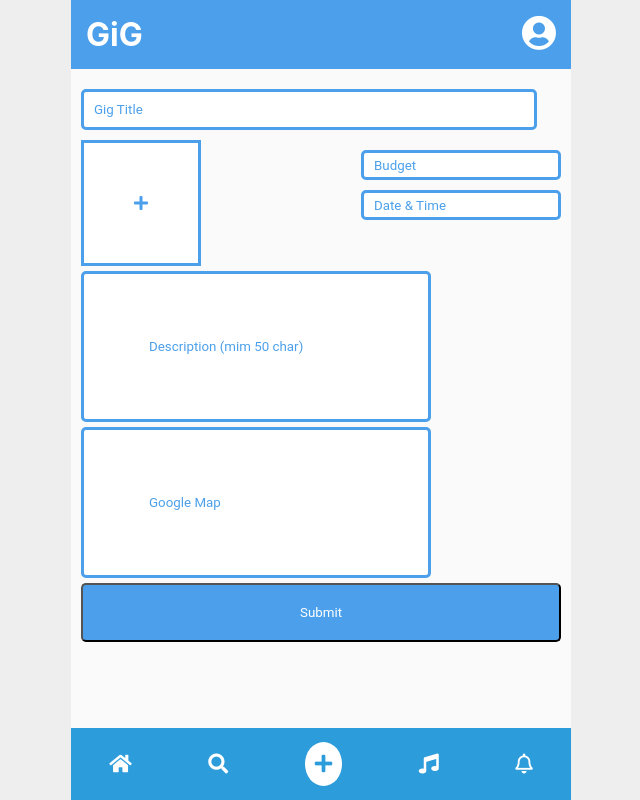
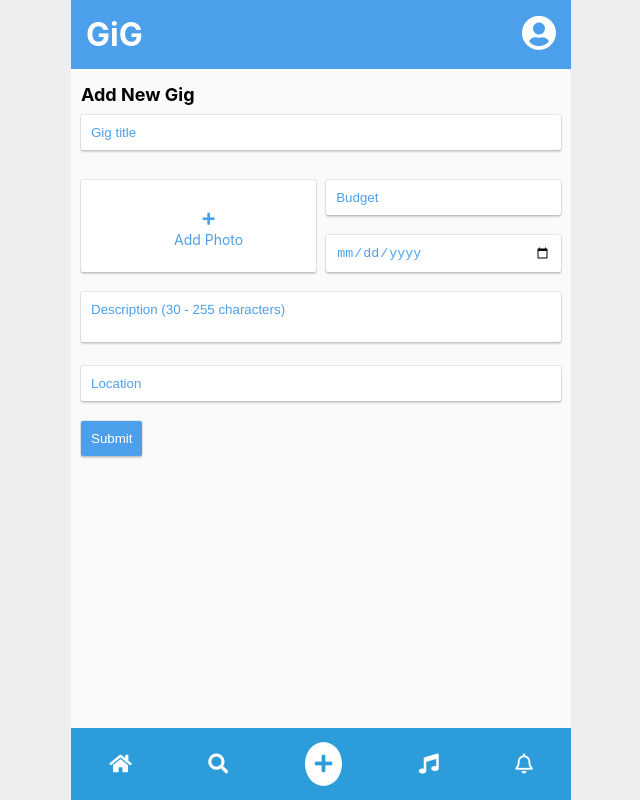
Before and after one commit to gig-indonesia/web, a React (Create React App) app: page /add in a window 1280 px wide. Shown: the whole page, without its empty margins (319-959 px from the left). Built offline with nearby package versions, Linux system fonts and the light colour scheme.

Commit message:
finish add component

```diff
--- a/src/App.css
+++ b/src/App.css
@@ -6,6 +6,10 @@
   .container {
     width: 600px;
   }
+}
+
+h2 {
+  font-size: 18px;
 }
 
 .container {
--- a/src/components/Add/index.css
+++ b/src/components/Add/index.css
@@ -1,79 +1,84 @@
-.gigtitle input {
+.add-container input[type="text"],
+.add-container input[type="date"],
+.add-container textarea,
+.add-gig-photo {
+  width: 100%;
+  margin: 10px 0 10px;
+  background: #fff;
   padding: 10px;
-  width: 95%;
-  border: 3px solid #4ca0eb;
-  margin-top: 5px;
-  border-radius: 5px;
-}
-.gigtitle input::placeholder {
+  border: none;
+  border-radius: 2px;
+  box-shadow: 0 2px 2px 0 rgba(0, 0, 0, 0.16), 0 0 0 1px rgba(0, 0, 0, 0.08);
   color: #4ca0eb;
-  font-family: "roboto";
 }
 
-.attributes {
-  display: flex;
-  /* flex-direction: row; */
-  justify-content: space-between;
-  margin-top: 10px;
-}
-.attributes input::placeholder {
+.add-container input::placeholder {
   color: #4ca0eb;
-  font-family: "roboto";
-}
-.attributes input {
-  border: 3px solid #4ca0eb;
-  border-radius: 5px;
-  /* text-align: center; */
-  margin-top: 10px;
-  /* font-weight: bold; */
-  width: 200px;
-  height: 30px;
-  padding: 10px;
-}
-.description input {
-  padding: 65px;
-  width: 73%;
-  border: 3px solid #4ca0eb;
-  margin-top: 5px;
-  border-radius: 5px;
 }
 
-.description input::placeholder {
-  color: #4ca0eb;
-  font-family: "roboto";
+.add-gig-photo {
+  width: 50%;
+  position: relative;
 }
 
-.googlemap input {
-  padding: 65px;
-  width: 73%;
-  border: 3px solid #4ca0eb;
-  margin-top: 5px;
-  border-radius: 5px;
-}
-.googlemap input::placeholder {
-  color: #4ca0eb;
-  font-family: "roboto";
-  text-align: left;
+.add-photo-icon {
+  text-align: center;
+  position: absolute;
+  top: 30%;
+  font-size: 14px;
+  line-height: 1.5em;
 }
 
-.submit input {
-  background-color: #4ca0eb;
-  text-align: center;
-  border-radius: 5px;
-  margin-top: 5px;
+.add-right-input {
+  width: 50%;
+}
+
+.add-gig-description {
+  height: 100%;
+  resize: none;
+}
+
+.add-gig-description::placeholder {
+  color: #4ca0eb;
+  font-family: Helvetica, sans-serif;
+}
+
+.add-container input[type="submit"] {
+  margin: 10px 0 5px;
+  background: #4ca0eb;
+  color: white;
+  padding: 10px;
+  border: none;
+  border-radius: 2px;
+  box-shadow: 0 2px 2px 0 rgba(0, 0, 0, 0.16), 0 0 0 1px rgba(0, 0, 0, 0.08);
+}
+
+.add-container input::placeholder {
+  color: #4ca0eb;
+}
+
+@media (min-width: 500px) {
+  .add-gig-attributes {
+    justify-content: space-between;
+  }
+}
+.add-gig-attributes {
+  display: flex;
+  margin-top: 10px;
+  color: #4ca0eb;
+}
+
+.add-gig-attributes label {
+  display: inline-block;
   width: 100%;
-  padding: 20px;
-  color: #ffffff;
-  font-family: "roboto";
+  height: 100%;
 }
-.imageInput {
+
+.add-gig-image {
   display: none;
   justify-content: center;
 }
-.gig-upload-photo {
-  background-color: white;
-  /* margin-left: 20px; */
-  padding: 50px;
-  color: #4ca0eb;
-  border: 3px solid;
+
+.add-gig-photo {
+  margin-right: 10px;
 }
--- a/src/components/Add/index.js
+++ b/src/components/Add/index.js
@@ -8,42 +8,48 @@ class Add extends Component {
   }
   render() {
     return (
-      <div>
-        <div className="gigtitle">
-          <input type="text" placeholder="Gig Title" />
+      <div className="add-container">
+        <h2>Add New Gig</h2>
+        <div className="add-gig-title">
+          <input type="text" placeholder="Gig title" />
         </div>
 
-        <div className="attributes">
-          <div className="gig-upload-photo">
-            <label htmlFor="imageInput">
+        <div className="add-gig-attributes">
+          <div className="add-gig-photo">
+            <label htmlFor="add-gig-image" className="add-photo-icon">
               <i className="fas fa-plus" />
+              <p>Add Photo</p>
             </label>
-            <input
-              id="imageInput"
-              accept="image/*"
-              type="file"
-              placeholder="Add Photo"
-              className="imageInput"
-            />
           </div>
 
-          <div>
+          <input
+            id="add-gig-image"
+            accept="image/*"
+            type="file"
+            placeholder="Add photo"
+            className="add-gig-image"
+          />
+
+          <div className="add-right-input">
             <div>
               <input type="text" placeholder="Budget" />
             </div>
             <div>
-              <input type="text" placeholder="Date & Time" />
+              <input type="date" placeholder="Time" />
             </div>
           </div>
         </div>
-        <div className="description">
-          <input type="text" placeholder="Description (mim 50 char) " />
+        <textarea
+          className="add-gig-description"
+          maxLength="255"
+          minLength="30"
+          placeholder="Description (30 - 255 characters)"
+        />
+
+        <div className="add-gig-location">
+          <input type="text" placeholder="Location" />
         </div>
-
-        <div className="googlemap">
-          <input type="text" placeholder="Google Map" />
-        </div>
-        <div className="submit">
+        <div className="add-gig-submit">
           <input type="submit" value="Submit" />
         </div>
       </div>
--- a/src/components/Home/index.css
+++ b/src/components/Home/index.css
@@ -1,7 +1,3 @@
-.home-container h2 {
-  font-size: 18px;
-}
-
 .home-gigs-see-more button {
   width: 100%;
   background: #4ca0eb;
--- a/src/components/Search/index.css
+++ b/src/components/Search/index.css
@@ -1,5 +1,4 @@
 .search-container h2 {
-  font-size: 18px;
   margin-bottom: 5px;
 }
 
```
